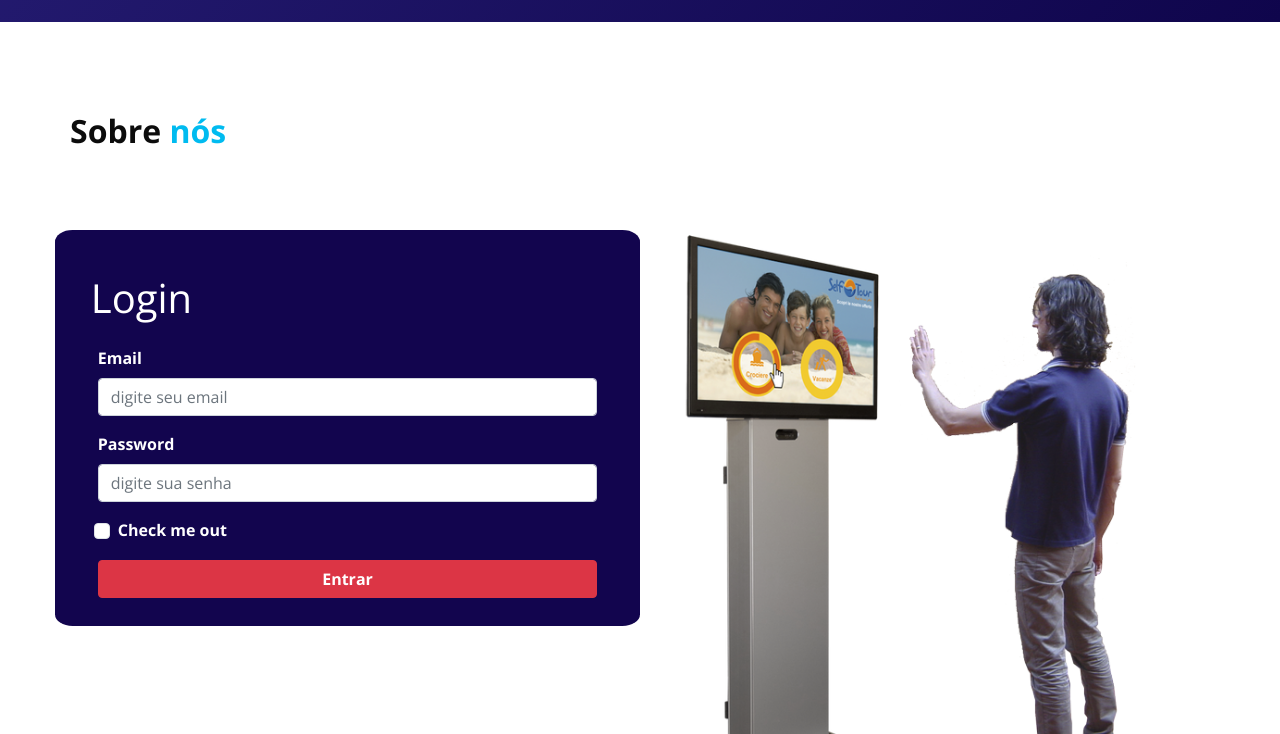
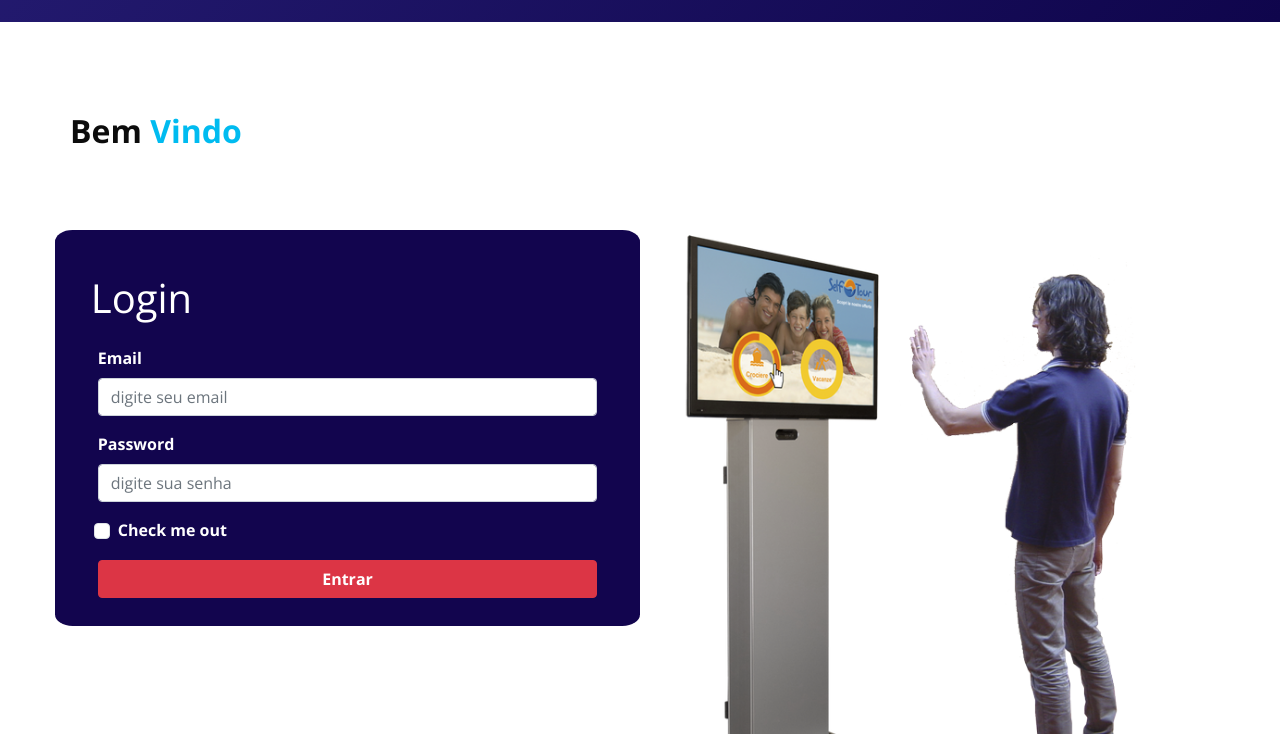
Before and after one commit to JasmimCancale/sitedalimaportfolio, a plain HTML site: page Login.html in a window 1280 px wide. Shown: the part 66-800 px from the top of the page. Drawn offline with nearby package versions, Linux system fonts and the light colour scheme; some packages are replaced by stand-ins of ours; a script that the page names is missing; files whose address does not match are found by name.

Commit message:
Update Login.html

```diff
--- a/Login.html
+++ b/Login.html
@@ -110,7 +110,7 @@ border-radius: 3%;
 
 
           <h2>
-            Sobre <span>nós</span>
+            Bem <span>Vindo</span>
           </h2>
 
         </div> <br><br>
```
